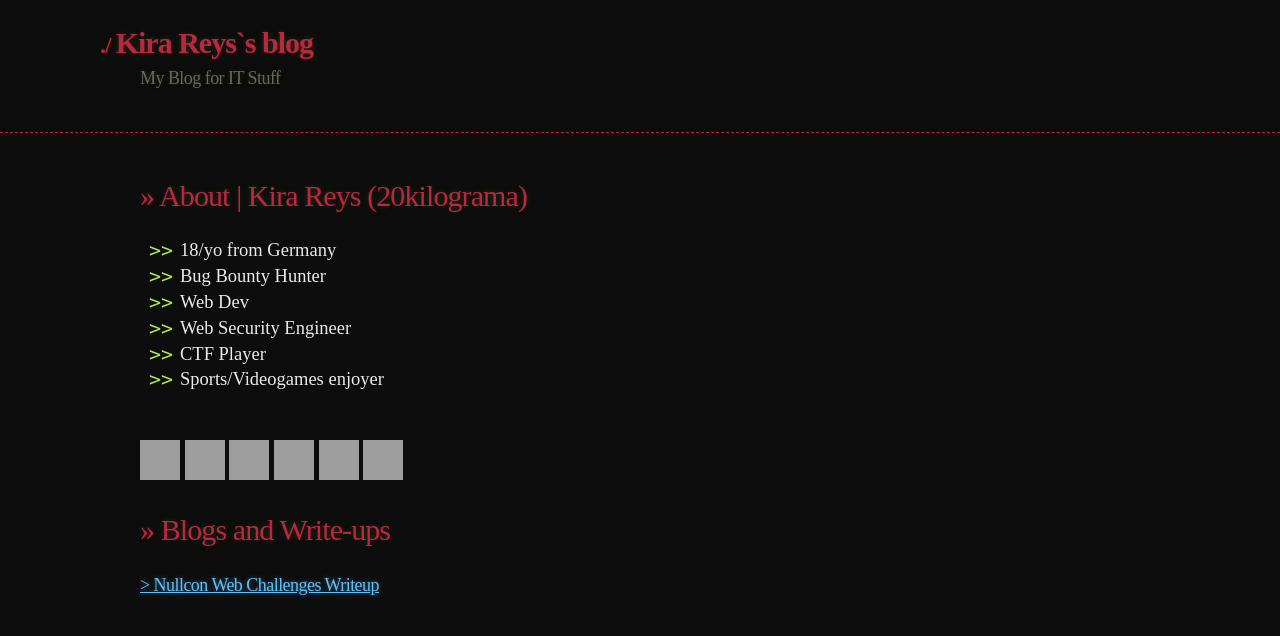
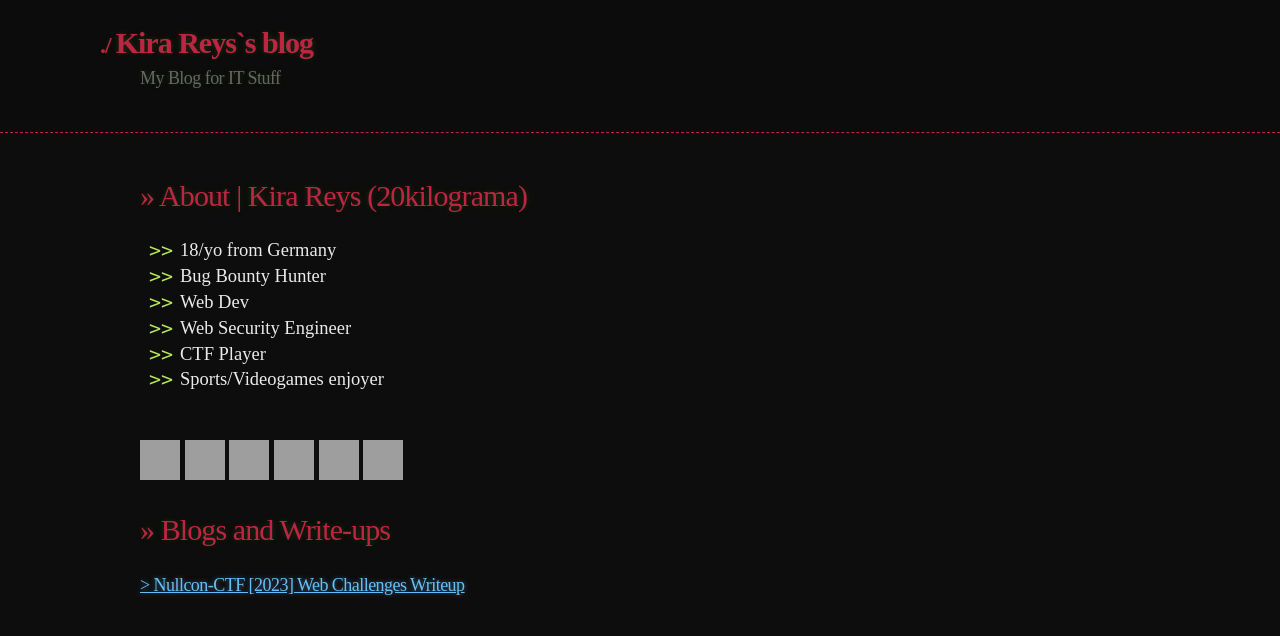
Before and after one commit to 20kilograma/blog, a Jekyll site: the page built from index.md, in a window 1280 px wide, cut to the strip 0-636 px from the top of the page. Built offline with Jekyll 4.4.1, drawn with Linux system fonts in a browser that asks for light colours; some web fonts are replaced; our own code applies the rules of GitHub Pages for plain Markdown files; grey boxes are pictures that could not be loaded.

Commit message:
Update index.md

```diff
--- a/index.md
+++ b/index.md
@@ -18,4 +18,4 @@
 
 # >> Blogs and Write-ups
 
-### <a href="nullcon-writeup"> > Nullcon Web Challenges Writeup </a>
+### <a href="nullcon-writeup"> > Nullcon-CTF [2023] Web Challenges Writeup </a>
```
